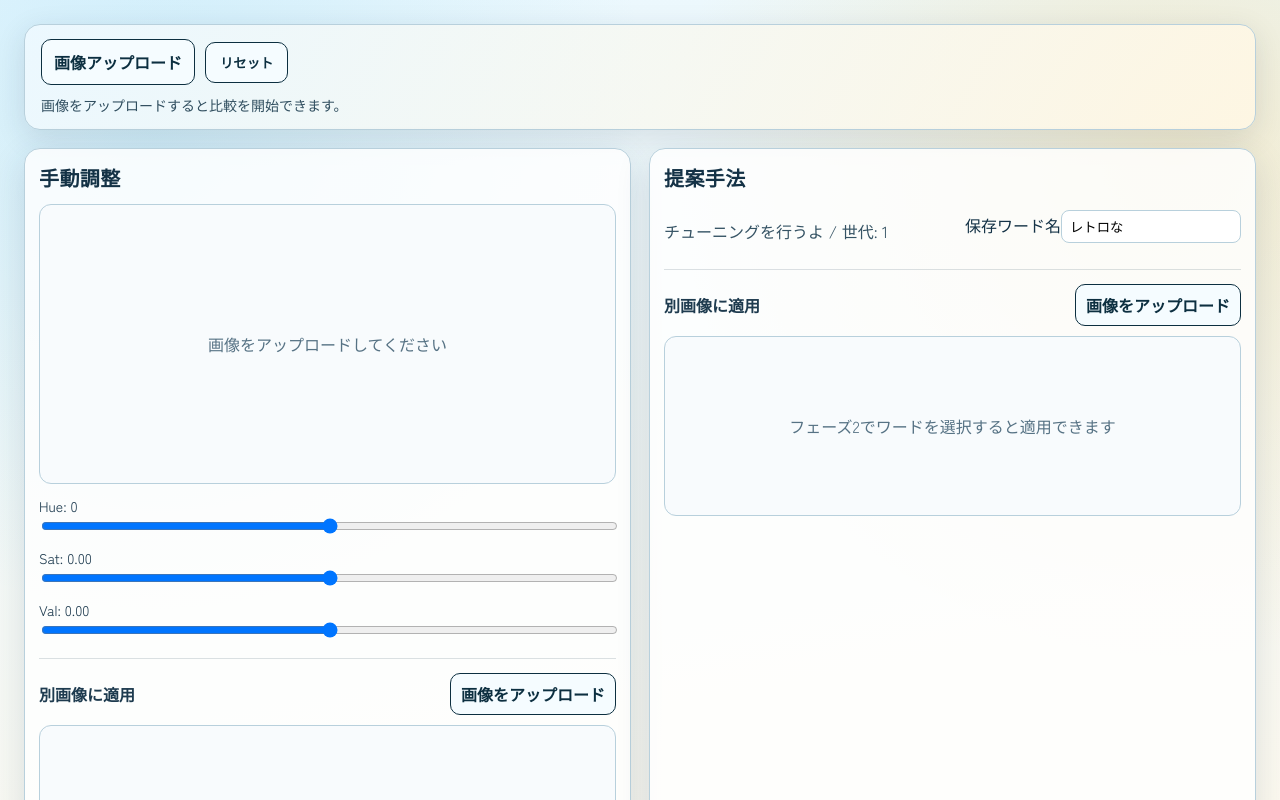
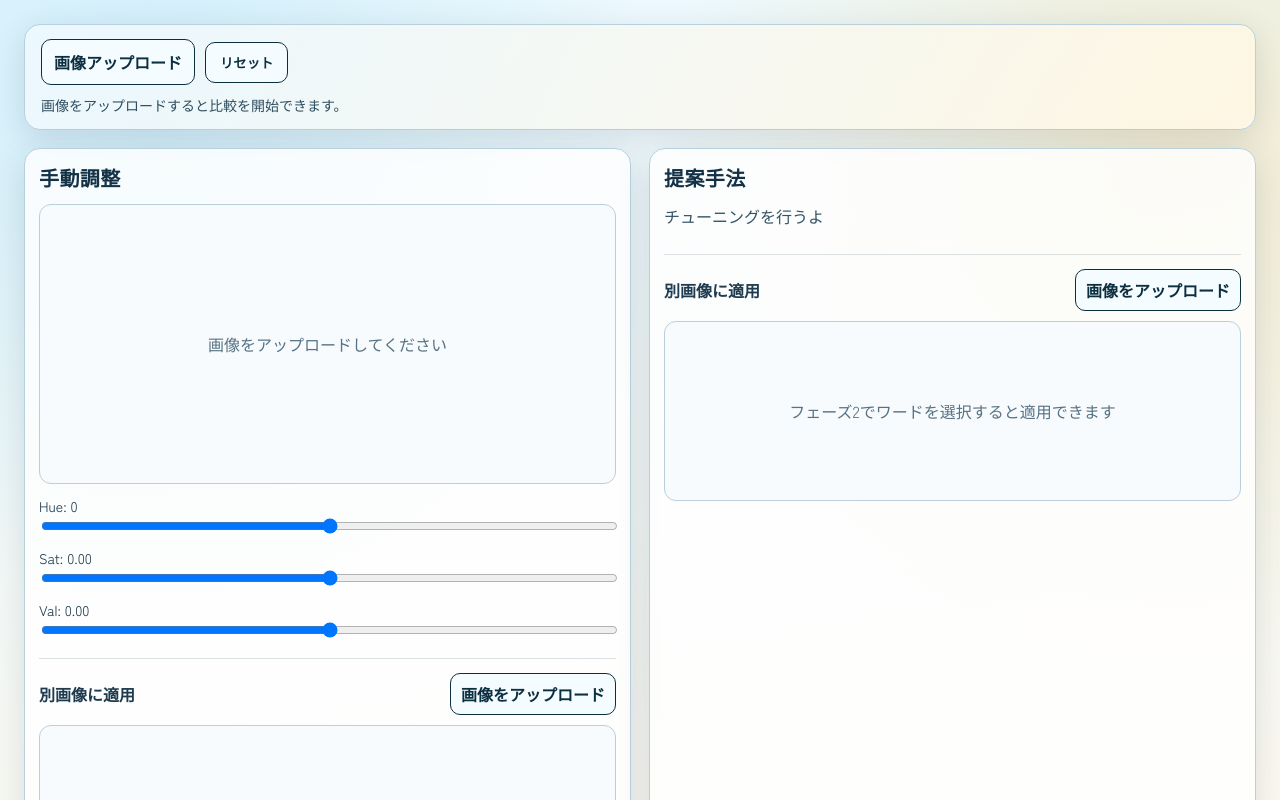
Before and after one commit to yoko86/Landscape_image_editing_system, a React (Vite) app: page / in a window 1280 px wide. Shown: the top 800 px of the page. Built offline with nearby package versions, Linux system fonts and the light colour scheme.

Commit message:
feat : HSVを可視化

```diff
--- a/src/App.tsx
+++ b/src/App.tsx
@@ -538,16 +538,7 @@ function App() {
           {phase === 'tuning' ? (
             <>
               <div className="phase-head">
-                <p>チューニングを行うよ / 世代: {generation}</p>
-                <label>
-                  保存ワード名
-                  <input
-                    className="word-input"
-                    value={wordName}
-                    onChange={(e) => setWordName(e.target.value)}
-                    placeholder="例: レトロな"
-                  />
-                </label>
+                <p>チューニングを行うよ </p>
               </div>
 
               <div className="candidate-grid">
```
